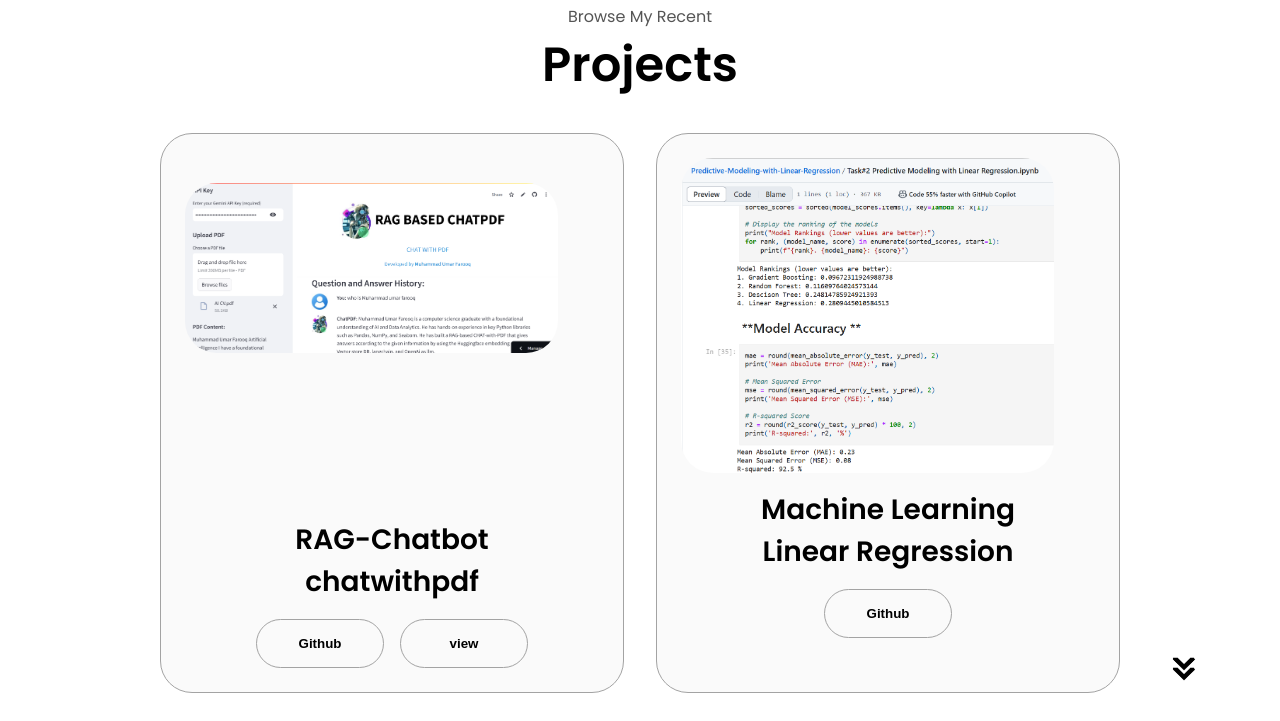
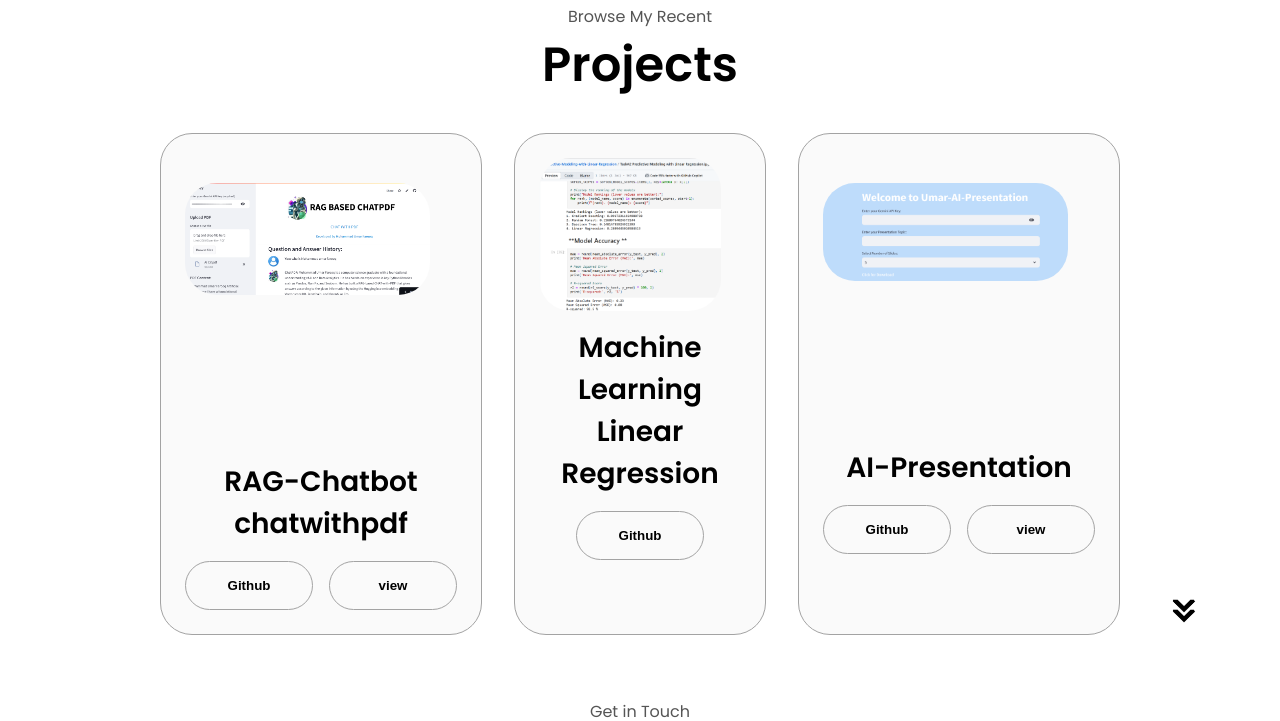
Before and after one commit to mumareng/AI-Portfolio, a plain HTML site: page index.html in a window 1280 px wide. Shown: the part 2460-3181 px from the top of the page. Drawn offline with Linux system fonts and the light colour scheme.

Commit message:
new project added

```diff
--- a/index.html
+++ b/index.html
@@ -315,6 +315,37 @@
             </div>
           </div>
 
+          <div class="details-container color-container">
+            <br>
+            <div class="article-container">
+              <img
+                src="./assets/ppt.PNG"
+                alt="Project 1"
+                class="project-img"
+              />
+            </div>
+            <br>
+            <br>
+            <br>
+            <br>
+            <br>
+            <br>
+            <h2 class="experience-sub-title project-title">AI-Presentation </h2>
+            <div class="btn-container">
+              <button
+                class="btn btn-color-2 project-btn"
+                onclick="window.open('https://github.com/mumareng/Ai-Presentation', '_blank')"
+              >
+                Github
+              </button>
+
+              <button class="btn btn-color-2 project-btn"
+              onclick="window.open('https://ai-presentation.streamlit.app/')"
+              >
+              view
+            </button>
+            </div>
+          </div>
 
         </div>
       </div>
```
Also changed, not shown: assets/ppt.PNG (added).
